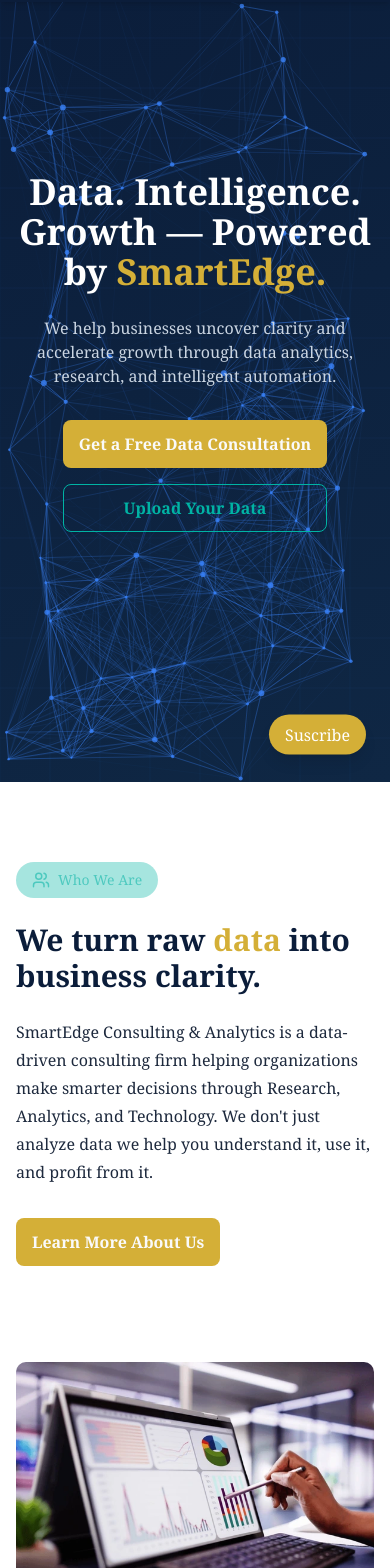
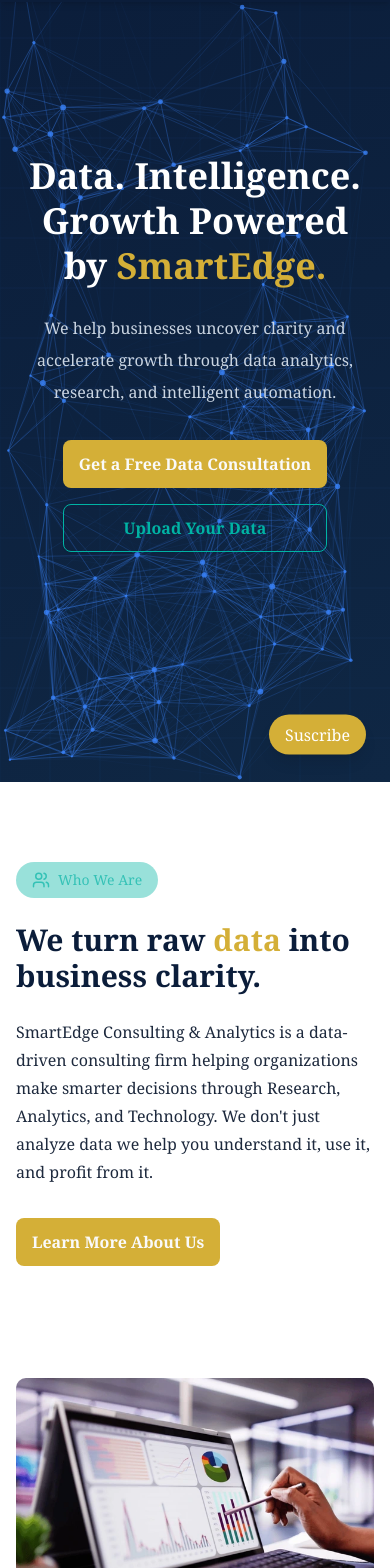
Before and after one commit to SmartEdgeConsulting/consultingsmartedge, a Next.js app: page / in a window 390 px wide. Shown: the part 62-1630 px from the top of the page. Built offline with nearby package versions, Linux system fonts and the light colour scheme.

Commit message:
style: responsiveness on large screen

```diff
--- a/app/page.tsx
+++ b/app/page.tsx
@@ -16,7 +16,7 @@
       <Hero />
       <About />
       <Services />
-      <Works />
+      {/** <Works />*/}
       <Events />
 
       {/* Fixed Bottom Left Button */}
@@ -27,8 +27,7 @@
         Suscribe
       </button>
 
-      <Suscribe open={openDialog} onOpenChange={setOpenDialog}/>
-
+      <Suscribe open={openDialog} onOpenChange={setOpenDialog} />
     </div>
   );
 };
--- a/components/Mission.tsx
+++ b/components/Mission.tsx
@@ -9,16 +9,16 @@
 const Mission = () => {
   return (
     <div className="flex flex-col w-full max-w-lg mx-auto gap-6">
-      <Tabs defaultValue="mission">
+      <Tabs defaultValue="mission" className="text-base sm:text-lg">
         <TabsList >
           <TabsTrigger value="mission">Mission</TabsTrigger>
           <TabsTrigger value="vision">Vision</TabsTrigger>
         </TabsList>
-        <TabsContent value="mission">
+        <TabsContent value="mission" >
           <Card>
             <CardHeader>
               <CardTitle>Our Mission</CardTitle>
-              <CardDescription>
+              <CardDescription className="text-sm sm:text-base text-slate-800">
                 To empower businesses to make smarter, faster, and more
                 confident decisions using data.
               </CardDescription>
@@ -29,7 +29,7 @@
           <Card>
             <CardHeader>
               <CardTitle>Our Vision</CardTitle>
-              <CardDescription>
+              <CardDescription className="text-sm sm:text-base text-slate-800">
                 A world where every business — big or small — uses data to
                 thrive.
               </CardDescription>
--- a/components/ServiceCard.tsx
+++ b/components/ServiceCard.tsx
@@ -10,7 +10,7 @@
 }: serviceProps) => {
   console.log(id)
   return (
-    <div className="relative mb-5 rounded-lg shadow-md flex flex-col space-y-1.5 p-6 text-center text-white bg-pry">
+    <div className="relative mb-5 rounded-lg shadow-md flex flex-col space-y-1.5 p-6 text-center text-white bg-pry/90">
       {/* Icon Section */}
       <div className="absolute top-0 left-1/2 -translate-x-1/2 -translate-y-1/2 h-16 w-16 flex items-center justify-center rounded-lg bg-sec/70">
         <Icon size={24} />
--- a/sections/About.tsx
+++ b/sections/About.tsx
@@ -3,14 +3,23 @@
 import { Users } from "lucide-react";
 import Image from "next/image";
 import Link from "next/link";
+import React from "react";
 
 const About = () => {
   return (
-    <section id="about" className="py-20">
-      <div className="mx-auto max-w-7xl grid gap-8 grid-cols-1 sm:grid-cols-2 px-4 sm:px-6 lg:px-8 items-center">
+    <section
+      id="about"
+      role="region"
+      aria-labelledby="about-heading"
+      className="py-20"
+    >
+      <div className="mx-auto max-w-7xl grid gap-12 grid-cols-1 sm:grid-cols-2 px-4 sm:px-6 lg:px-8 items-center">
         <div className="mb-16">
           <Heading title="Who We Are" icon={<Users size={18} />} />
-          <h2 className="text-3xl sm:text-4xl lg:text-5xl font-bold text-pry mb-6">
+          <h2
+            id="about-heading"
+            className="text-3xl sm:text-4xl lg:text-5xl font-bold text-pry mb-6"
+          >
             We turn raw <span className="text-sec">data</span> into business
             clarity.
           </h2>
@@ -21,10 +30,13 @@
             you understand it, use it, and profit from it.
           </p>
           <Button
+            asChild
             className="text-md font-bold"
-            aria-label="Learn more about our company"
+            aria-label="Learn more about SmartEdge Consulting "
           >
-            <Link href="/about">Learn More About Us</Link>
+            <Link href="/about" prefetch={false}>
+              Learn More About Us
+            </Link>
           </Button>
         </div>
         <div>
@@ -35,6 +47,7 @@
             alt="About image"
             className="rounded-lg"
             priority
+            quality={85}
             sizes="(max-width: 768px) 100vw, (max-width: 1200px) 50vw, 600px"
           />
         </div>
@@ -43,4 +56,4 @@
   );
 };
 
-export default About;
+export default React.memo(About);
--- a/sections/Footer.tsx
+++ b/sections/Footer.tsx
@@ -72,17 +72,14 @@
               {contactInfo.map((contact) => {
                 const Icon = contact.icon;
                 return (
-                  <div key={contact.id} className="flex items-start gap-5">
+                  <div key={contact.id} className="flex items-center gap-5">
                     <div className="h-10 w-10 flex items-center justify-center text-sec rounded-lg">
                       <Icon size={20} />
                     </div>
-                    <div className="flex flex-col gap-1.5">
+                    <div className="">
                       <h4 className="text-xs sm:text-sm text-slate-200">
                         {contact.info}
                       </h4>
-                      <p className="text-muted-foreground text-sm">
-                        {contact.description}
-                      </p>
                     </div>
                   </div>
                 );
--- a/sections/Services.tsx
+++ b/sections/Services.tsx
@@ -5,7 +5,7 @@
 
 const Services = () => {
   return (
-    <section id="services" className="py-20">
+    <section id="services" className="py-20 scroll-mt-16">
       <div className="mx-auto px-4 sm:px-6 lg:px-8 max-w-7xl">
         <div className="text-center mb-16">
           <Heading title="Our Services" icon={<Zap size={18} />} />
--- a/sections/hero/AboutHero.tsx
+++ b/sections/hero/AboutHero.tsx
@@ -4,11 +4,11 @@
 const Mission = lazy(() => import("@/components/Mission"));
 const AboutHero = () => {
   return (
-    <section className="py-20 flex flex-col items-center mx-auto text-center">
+    <section className="py-20 flex flex-col items-center mx-auto text-center bg-gradient-primary">
       <h1 className="text-3xl sm:text-4xl lg:text-5xl font-bold text-pry mb-8">
         The <span className="text-sec">Edge</span> Behind SmartEdge
       </h1>
-      <p className="text-sm sm:text-base leading-7 text-slate-800 max-w-2xl mb-8 text-center">
+      <p className="text-base sm:text-lg leading-7 text-slate-800 max-w-2xl mb-8 text-center">
         SmartEdge Consulting & Analytics is a forward-thinking data consulting
         company focused on helping businesses extract value from their data. We
         believe every organization — regardless of size — can make better
--- a/sections/hero/CareersHero.tsx
+++ b/sections/hero/CareersHero.tsx
@@ -20,7 +20,7 @@
             Join <span className="text-acc">SmartEdge</span>
           </h1>
 
-          <p className="text-sm sm:text-base leading-7 text-slate-300 max-w-xl mb-8">
+          <p className="text-base sm:text-xl leading-7 text-slate-300 max-w-xl mb-8">
             Join our team and help build intelligent solutions that power better
             decisions. We&apos;re looking for curious, innovative minds ready to
             turn data into impact.
--- a/sections/hero/Hero.tsx
+++ b/sections/hero/Hero.tsx
@@ -12,18 +12,33 @@
     >
       <section
         id="home"
-        className="min-h-screen flex flex-col items-center justify-center px-4"
+        className="min-h-screen flex flex-col items-center justify-center px-4 mx-auto max-w-5xl text-center"
       >
-        <h1 className="text-4xl md:text-6xl font-bold text-white text-center mb-6">
-          Data. Intelligence. Growth — Powered by <span className="text-sec">SmartEdge.</span>
+        <h1 className="text-4xl sm:text-6xl lg:text-7xl leading-tight font-bold text-white mb-6">
+          Data. Intelligence. Growth Powered by{" "}
+          <span className="text-sec">SmartEdge.</span>
         </h1>
-        <p className="text-base sm:text-xl text-slate-300 text-center max-w-3xl mb-8">
+        <p className="text-base sm:text-xl text-slate-300 leading-8 max-w-3xl mb-8">
           We help businesses uncover clarity and accelerate growth through data
           analytics, research, and intelligent automation.
         </p>
         <div className="flex flex-col sm:flex-row gap-4 mb-4">
-          <Button variant="default" className="text-md font-bold">Get a Free Data Consultation</Button>
-          <Button variant="outline" className="text-md font-bold">Upload Your Data</Button>
+          <Button
+            variant="default"
+            className="text-md font-bold"
+            aria-label="Book Consultation"
+            aria-roledescription="navigation button"
+          >
+            Get a Free Data Consultation
+          </Button>
+          <Button
+            variant="outline"
+            className="text-md font-bold"
+            aria-label="Upload Data for Analysis"
+            aria-roledescription="navigation button"
+          >
+            Upload Your Data
+          </Button>
         </div>
       </section>
     </AnimatedBackground>
```
